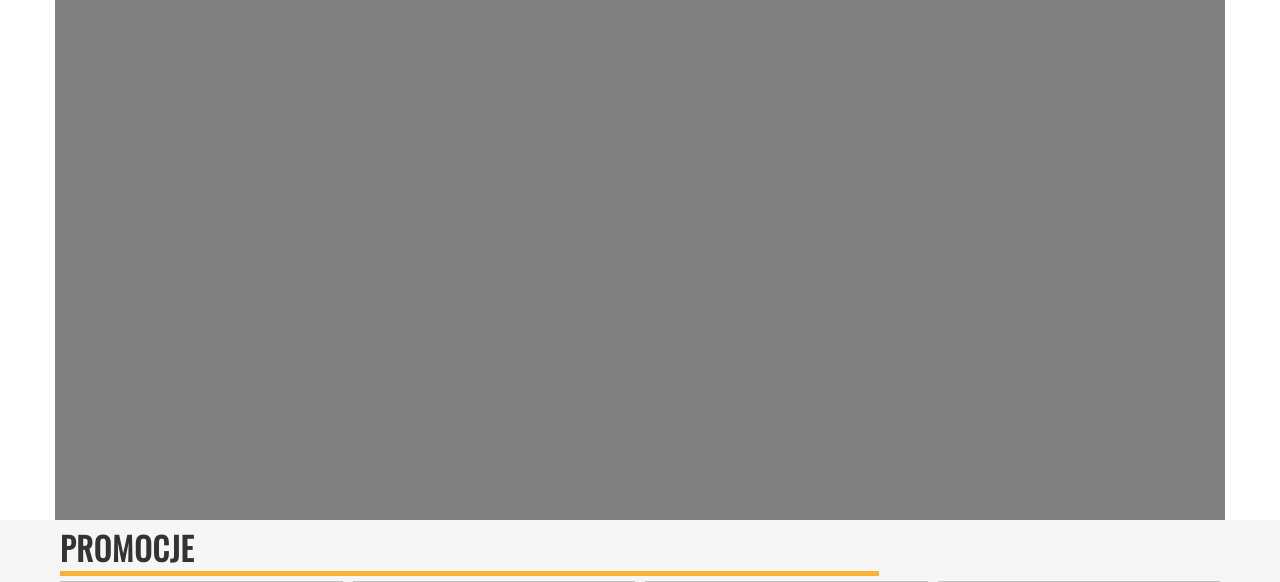
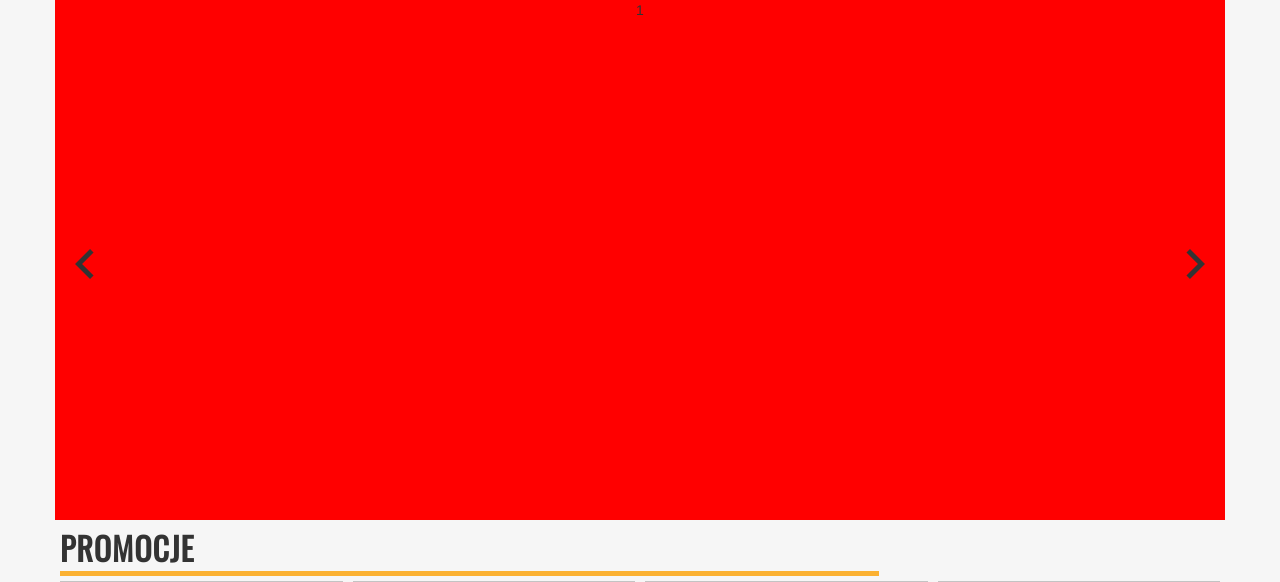
Before and after one commit to adonisstevenson/boxingshop, a CodeIgniter app: page /boxingshop/ in a window 1280 px wide. Shown: the part 170-752 px from the top of the page. Run offline with CodeIgniter, Linux system fonts and the light colour scheme; some libraries are stand-ins or nearby versions.

Commit message:
Jquery stuff
Slider slide mode added, to do id timeout for automaticly slide after 10
sec of doing nothing

```diff
--- a/application/views/Home.php
+++ b/application/views/Home.php
@@ -6,7 +6,26 @@
 </head>
 <body>
 <div class="container slider-box">
-
+	<div class="slider">
+		<div class="arrow arrow-right" onclick="slideright()">
+			<i class="material-icons" style="font-size: 60px">keyboard_arrow_right</i>
+		</div>
+		<div class="arrow arrow-left" onclick="slideleft()">
+			<i class="material-icons" style="font-size: 60px">keyboard_arrow_left</i>
+		</div>
+		<div class="slide slide-1">
+			1
+		</div>
+		<div class="slide slide-2">
+			2
+		</div>
+		<div class="slide slide-3">
+			3
+		</div>
+		<div class="slide slide-4">
+			4
+		</div>
+	</div>
 </div>
 <div class="container-fluid" style="background-color: #f6f6f6;">
 	<div class="container">
--- a/assets/script.js
+++ b/assets/script.js
@@ -0,0 +1,113 @@
+var slide = 2; // first slide
+
+function moveforward(current, next
+	){
+		var left = $('.slide-'+current).css('left');
+
+		if(left == '0px'){ // if previous slide will be on right place (not in way);
+			$('.slide-'+next).css('left', '-100%').css('display', 'block');
+			$('.slide-'+next).animate({left: '0%'}, 400);
+			$('.slide-'+current).animate({left: '100%'}, 400, function(){ //do when animation will be complete
+			$('.slide-'+current).css('display', 'none');
+				if(slide==8) slide=2;
+				else slide+=2;
+
+				console.log(slide);
+			});
+		}
+
+
+}
+
+function movebackward(current, next){
+		var left = $('.slide-'+current).css('left');
+
+		if(left == '0px'){ // if previous slide will be on right place (not in way);
+			$('.slide-'+next).css('left', '100%').css('display', 'block');
+			$('.slide-'+next).animate({left: '0%'}, 400);
+			$('.slide-'+current).animate({left: '-100%'}, 400, function(){ //do when animation will be complete
+			$('.slide-'+current).css('display', 'none');
+				if(slide==-1) slide=2;
+				else slide-=1;
+
+				console.log(slide);
+			});
+		}
+
+}
+
+function slideright(){
+		if(slide==-1){
+			slide=4;
+		}
+
+		if(slide==0){
+			slide=6;
+
+		}
+
+		if(slide==1){
+			slide=8;
+
+		}
+
+		if(slide==2){ // from first to second slide
+
+			moveforward(1, 2);
+
+		}
+
+		if(slide==4){ //from second to third slide
+
+			moveforward(2, 3);
+
+		}
+
+		if(slide==6){ //from second to third slide
+
+			moveforward(3, 4);
+
+		}
+
+		if(slide==8){
+
+			moveforward(4, 1);
+
+		}
+	}
+
+
+
+function slideleft(){
+	if(slide==4){
+		slide=-1
+	}
+
+	if(slide==6){
+		slide=0
+	}
+
+	if(slide==8){
+		slide=1;
+	}
+
+	if(slide==2){
+
+		movebackward(1, 4);
+	}
+
+	if(slide==1){
+
+		movebackward(4, 3);
+	}
+
+	if(slide==0){
+		movebackward(3, 2);
+	}
+
+	if(slide==-1){
+
+		movebackward(2, 1);
+	}
+
+}
--- a/assets/style.css
+++ b/assets/style.css
@@ -1,5 +1,5 @@
 body{
-	background-color:white;
+	background-color:#F6F6F6;
 }
 nav{
 	width: 100%;
@@ -52,7 +52,50 @@ width: 100%;
 }
 .slider-box{
 	height: 520px;
-	background-color: gray;
+	padding: 0;
+}
+.slide{
+	position: absolute;
+	left: 0;
+	top: 0;
+	width: 100%;
+	height: 100%;
+	text-align: center;
+}
+.arrow{
+	position: absolute;
+	top: 45%;
+	z-index: 9999;
+	cursor: pointer;
+}
+.arrow-left{
+	left: 0;
+}
+.arrow-right{
+	right: 0;
+}
+.slide-1{
+	background-color: red;
+}
+.slide-2{
+	display: none;
+	background-color: green;
+}
+.slide-3{
+	display: none;
+	background-color: blue;
+}
+.slide-4{
+	display: none;
+	background-color: yellow;
+}
+.slider{
+	position: relative;
+	height: 100%;
+	width: 100%;
+	background-color: silver;
+	overflow: hidden;
+
 }
 .logo-nav-element{
 	text-decoration: none;
```
